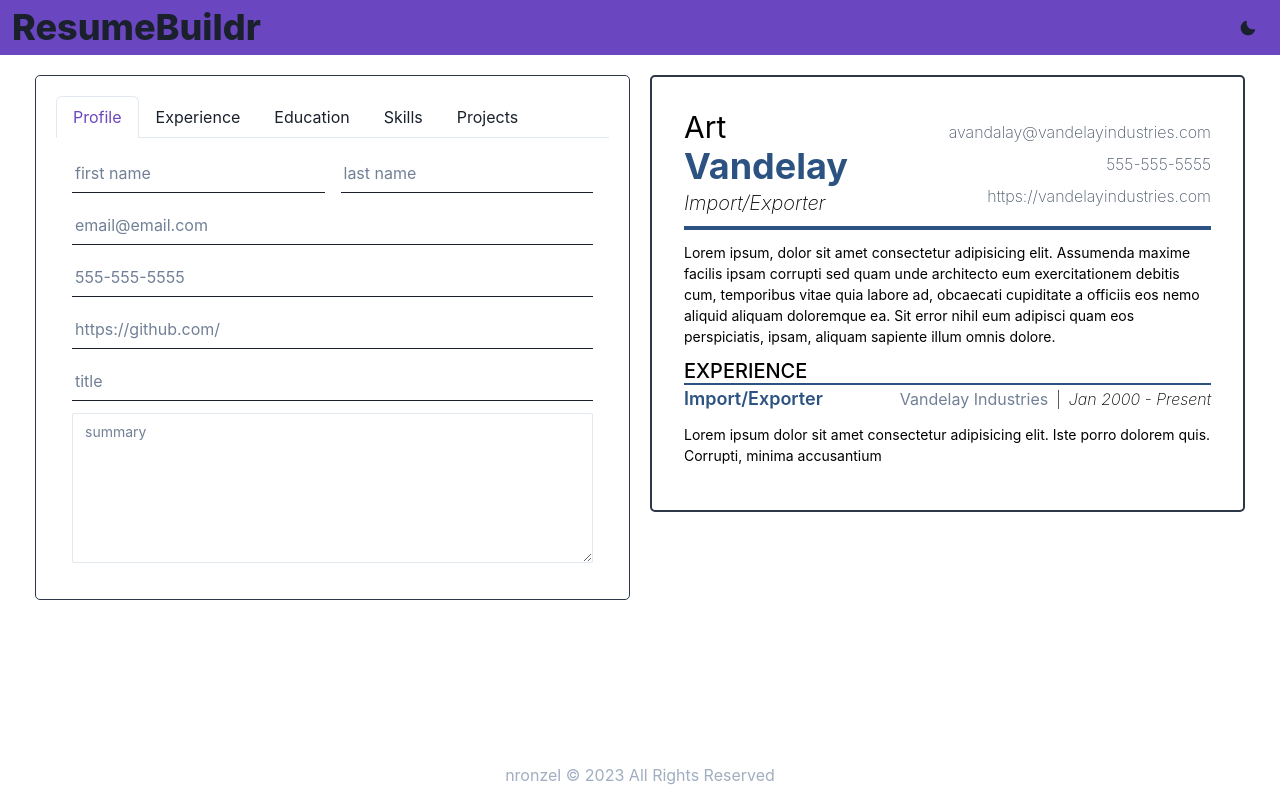
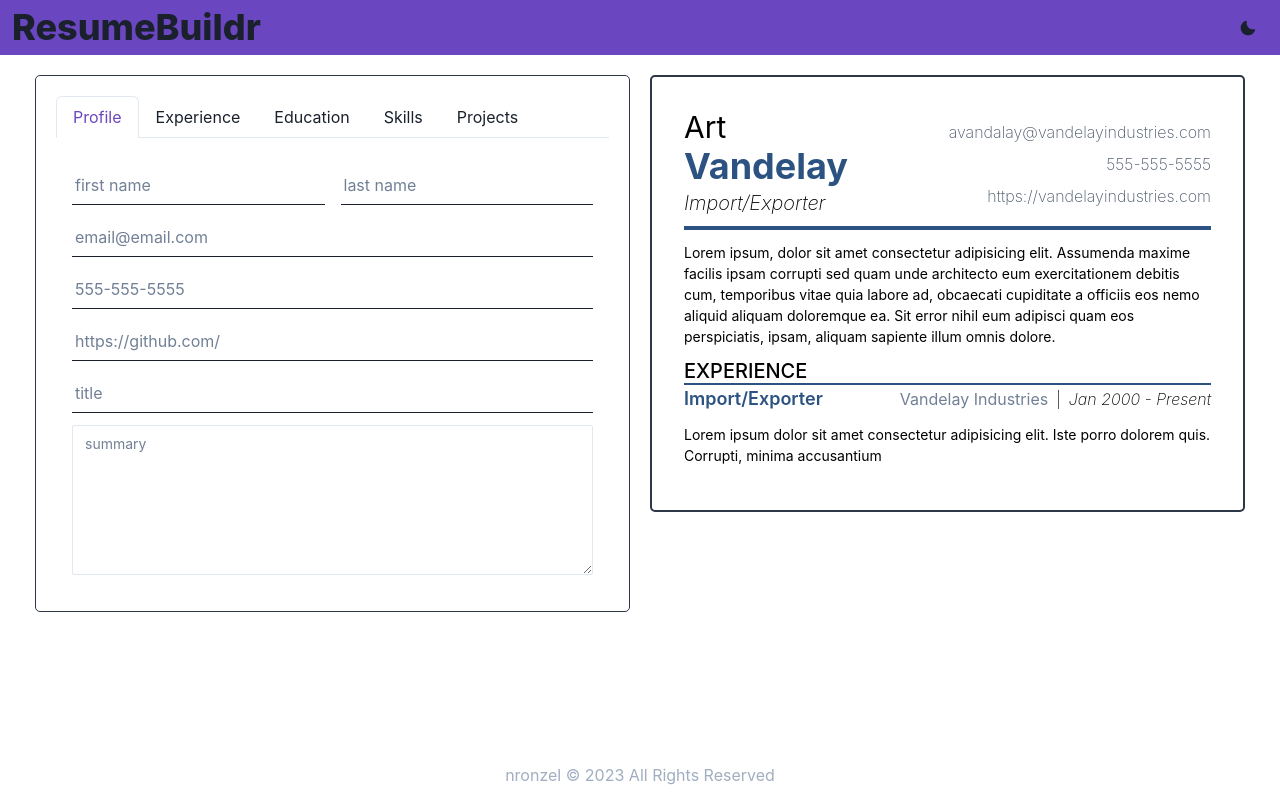
Before and after one commit to nronzel/resume-maker, a React (Vite) app: page / in a window 1280 px wide. Built offline with nearby package versions, Linux system fonts and the light colour scheme.

Commit message:
added margin

```diff
--- a/src/components/MainInfoSection.jsx
+++ b/src/components/MainInfoSection.jsx
@@ -1,4 +1,4 @@
-import { Divider, Heading, Input, Textarea, Flex } from "@chakra-ui/react";
+import { Input, Textarea, Flex, Box } from "@chakra-ui/react";
 import React, { Component } from "react";
 
 export class MainInfoSection extends Component {
@@ -7,7 +7,7 @@ export class MainInfoSection extends Component {
   }
   render() {
     return (
-      <>
+      <Box mt={3}>
         <Flex
           gap={3}
           alignItems="center"
@@ -88,7 +88,7 @@ export class MainInfoSection extends Component {
             focusBorderColor="purple.400"
           ></Textarea>
         </Flex>
-      </>
+      </Box>
     );
   }
 }
```
